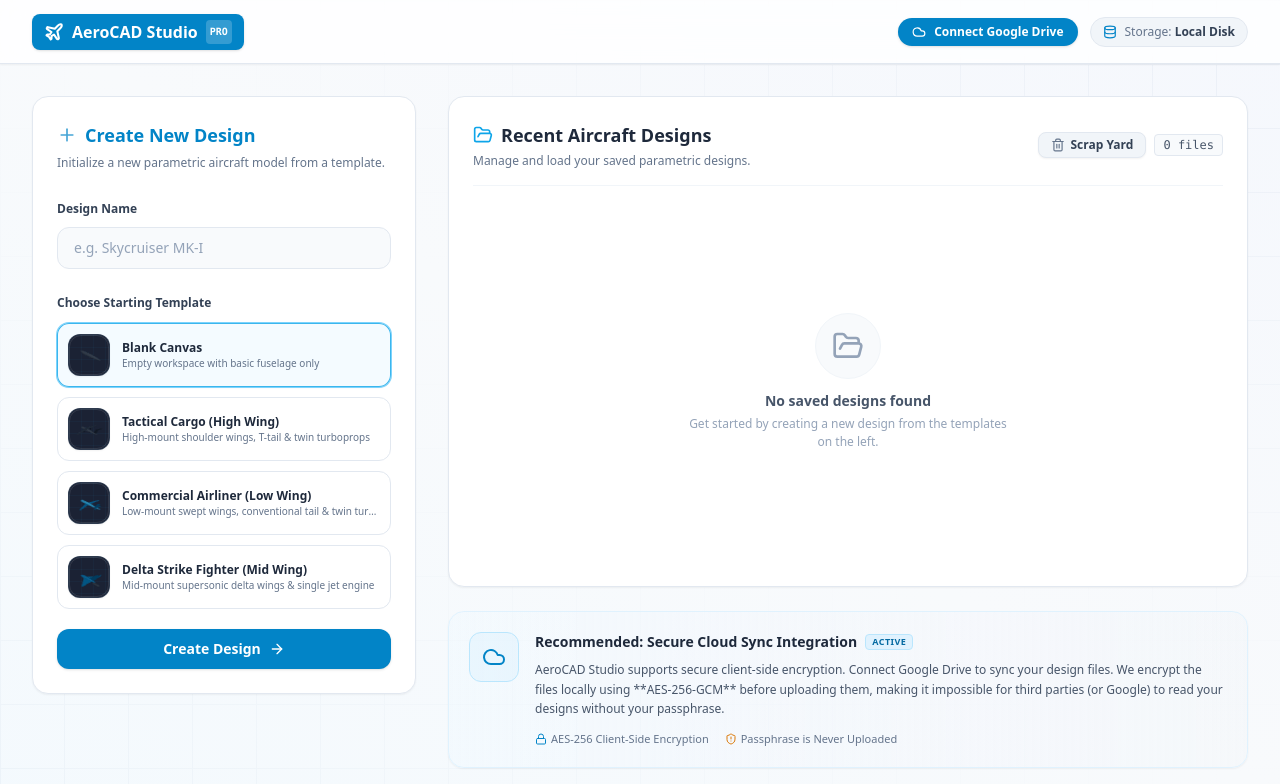
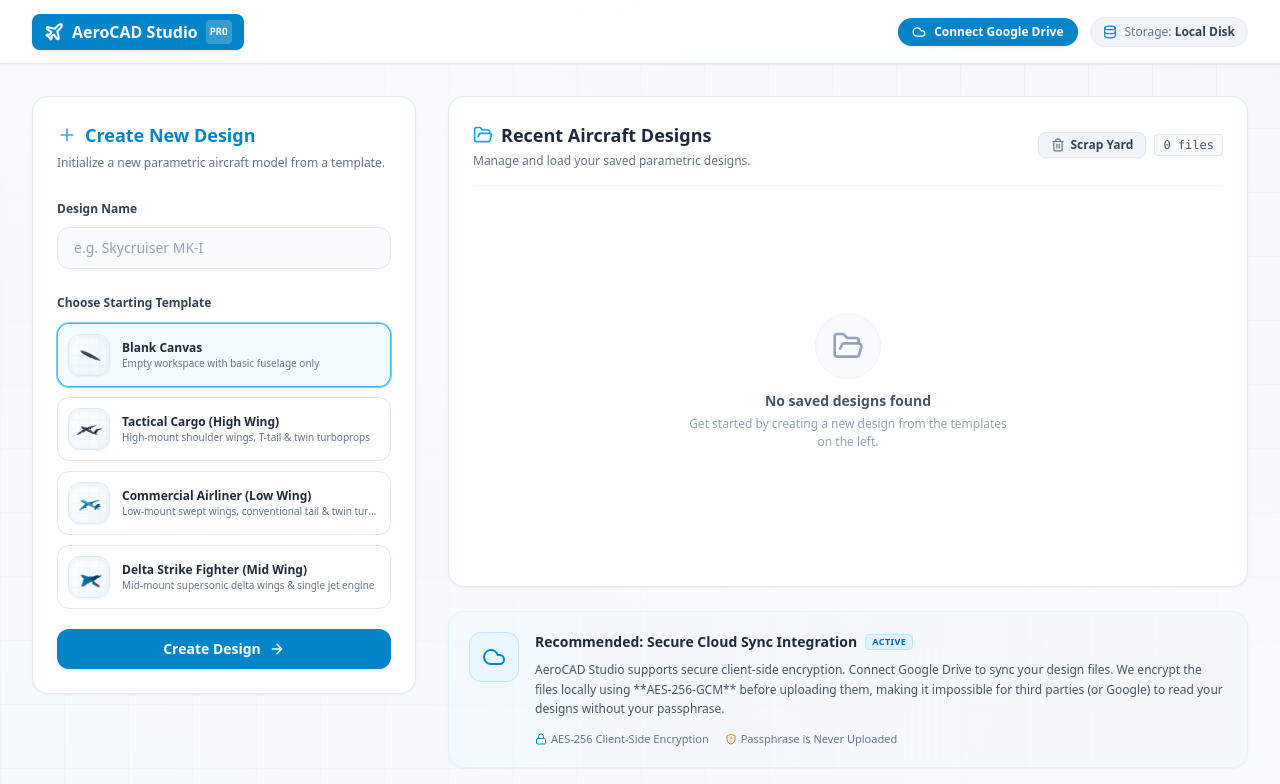
Before and after one commit to Nags-p/AeroCAD_Studio, a Next.js app: page / in a window 1280 px wide. Shown: the top 784 px of the page. Built offline with nearby package versions, Linux system fonts and the light colour scheme.

Commit message:
thmbnail orercetions

```diff
--- a/src/components/ui/AircraftThumbnail.tsx
+++ b/src/components/ui/AircraftThumbnail.tsx
@@ -17,7 +17,7 @@ interface AircraftThumbnailProps {
 }
 
 /**
- * Singleton Offscreen WebGL Renderer for High-Performance 3D Aircraft Thumbnails.
+ * Singleton Offscreen WebGL Renderer for High-Performance 3D Aircraft Thumbnails in Light Studio Theme.
  * Renders the EXACT 3D CAD mesh geometry generated by OpenVSP generators.
  */
 class OffscreenThumbnailRenderer {
@@ -80,8 +80,8 @@ class OffscreenThumbnailRenderer {
       const geo = generateFuselageGeometry(model.fuselage);
       const mat = new THREE.MeshStandardMaterial({
         color: model.fuselage.color || '#0284C7',
-        roughness: 0.3,
-        metalness: 0.5,
+        roughness: 0.25,
+        metalness: 0.45,
         side: THREE.DoubleSide,
       });
       group.add(new THREE.Mesh(geo, mat));
@@ -94,9 +94,9 @@ class OffscreenThumbnailRenderer {
         .forEach((w) => {
           const geo = generateWingGeometry(w, false);
           const mat = new THREE.MeshStandardMaterial({
-            color: w.color || '#38BDF8',
-            roughness: 0.35,
-            metalness: 0.45,
+            color: w.color || '#0284C7',
+            roughness: 0.3,
+            metalness: 0.4,
             side: THREE.DoubleSide,
           });
           group.add(new THREE.Mesh(geo, mat));
@@ -111,8 +111,8 @@ class OffscreenThumbnailRenderer {
           const geo = generateTailGeometry(t);
           const mat = new THREE.MeshStandardMaterial({
             color: t.color || '#0369A1',
-            roughness: 0.35,
-            metalness: 0.45,
+            roughness: 0.3,
+            metalness: 0.4,
             side: THREE.DoubleSide,
           });
           group.add(new THREE.Mesh(geo, mat));
@@ -126,9 +126,9 @@ class OffscreenThumbnailRenderer {
         .forEach((e) => {
           const geo = generateEngineGeometry(e, model.wings);
           const mat = new THREE.MeshStandardMaterial({
-            color: e.color || '#475569',
-            roughness: 0.4,
-            metalness: 0.6,
+            color: e.color || '#334155',
+            roughness: 0.35,
+            metalness: 0.55,
             side: THREE.DoubleSide,
           });
           group.add(new THREE.Mesh(geo, mat));
@@ -162,22 +162,26 @@ class OffscreenThumbnailRenderer {
       camera.up.set(-1, 0, 0);
       camera.lookAt(0, 0, 0);
     } else {
-      // 3/4 Isometric CAD View: Look down and across the aircraft
+      // 3/4 Isometric CAD Studio View: Look down and across the aircraft
       camera.position.set(maxDim * 1.35, maxDim * 1.05, maxDim * 1.35);
       camera.lookAt(0, 0, 0);
     }
 
-    // Lighting setup
-    const ambLight = new THREE.AmbientLight(0xffffff, 1.1);
+    // Studio Lighting setup for crisp light-theme background
+    const ambLight = new THREE.AmbientLight(0xffffff, 1.25);
     scene.add(ambLight);
 
-    const dirLight1 = new THREE.DirectionalLight(0xffffff, 1.5);
+    const dirLight1 = new THREE.DirectionalLight(0xffffff, 1.6);
     dirLight1.position.set(maxDim * 2, maxDim * 3, maxDim * 2);
     scene.add(dirLight1);
 
-    const dirLight2 = new THREE.DirectionalLight(0x38bdf8, 0.85);
-    dirLight2.position.set(-maxDim * 2, -maxDim, -maxDim);
+    const dirLight2 = new THREE.DirectionalLight(0x0284c7, 0.6);
+    dirLight2.position.set(-maxDim * 2, -maxDim * 0.5, -maxDim);
     scene.add(dirLight2);
+
+    const topLight = new THREE.DirectionalLight(0xffffff, 0.8);
+    topLight.position.set(0, maxDim * 4, 0);
+    scene.add(topLight);
 
     renderer.clear();
     renderer.render(scene, camera);
@@ -205,7 +209,7 @@ class OffscreenThumbnailRenderer {
 }
 
 /**
- * High-precision exact 3D CAD Preview Thumbnail component.
+ * High-precision exact 3D CAD Preview Thumbnail component in Light Theme.
  * Uses offscreen WebGL rendering of the actual 3D model geometries for 100% accurate thumbnails.
  */
 export function AircraftThumbnail({
@@ -234,32 +238,32 @@ export function AircraftThumbnail({
 
   return (
     <div
-      className={`relative flex items-center justify-center rounded-xl bg-slate-900/95 border border-slate-700/80 shadow-sm overflow-hidden select-none flex-shrink-0 group ${className}`}
+      className={`relative flex items-center justify-center rounded-xl bg-gradient-to-br from-white via-sky-50/60 to-slate-100 border border-slate-200 shadow-sm overflow-hidden select-none flex-shrink-0 group ${className}`}
       style={{ width, height }}
     >
-      {/* Background CAD Blueprint Grid & Ambient Glow */}
+      {/* Background Light CAD Studio Grid */}
       <svg
         width="100%"
         height="100%"
-        className="absolute inset-0 w-full h-full pointer-events-none opacity-40"
+        className="absolute inset-0 w-full h-full pointer-events-none opacity-60"
       >
         <defs>
           <pattern
-            id={`grid-${model.id || 'thumb'}`}
-            width="12"
-            height="12"
+            id={`grid-light-${model.id || 'thumb'}`}
+            width="10"
+            height="10"
             patternUnits="userSpaceOnUse"
           >
             <path
-              d="M 12 0 L 0 0 0 12"
+              d="M 10 0 L 0 0 0 10"
               fill="none"
-              stroke="#38BDF8"
+              stroke="#0284C7"
               strokeWidth="0.5"
-              strokeOpacity="0.4"
+              strokeOpacity="0.18"
             />
           </pattern>
         </defs>
-        <rect width="100%" height="100%" fill={`url(#grid-${model.id || 'thumb'})`} />
+        <rect width="100%" height="100%" fill={`url(#grid-light-${model.id || 'thumb'})`} />
       </svg>
 
       {/* Rendered 3D Exact Aircraft Canvas */}
@@ -271,8 +275,8 @@ export function AircraftThumbnail({
         style={{ width: '100%', height: '100%' }}
       />
 
-      {/* Glassmorphism Edge Highlight */}
-      <div className="absolute inset-0 rounded-xl border border-white/10 pointer-events-none z-20" />
+      {/* Subtle Inner Border Glow */}
+      <div className="absolute inset-0 rounded-xl border border-sky-100/60 pointer-events-none z-20 shadow-inner" />
     </div>
   );
 }
```
